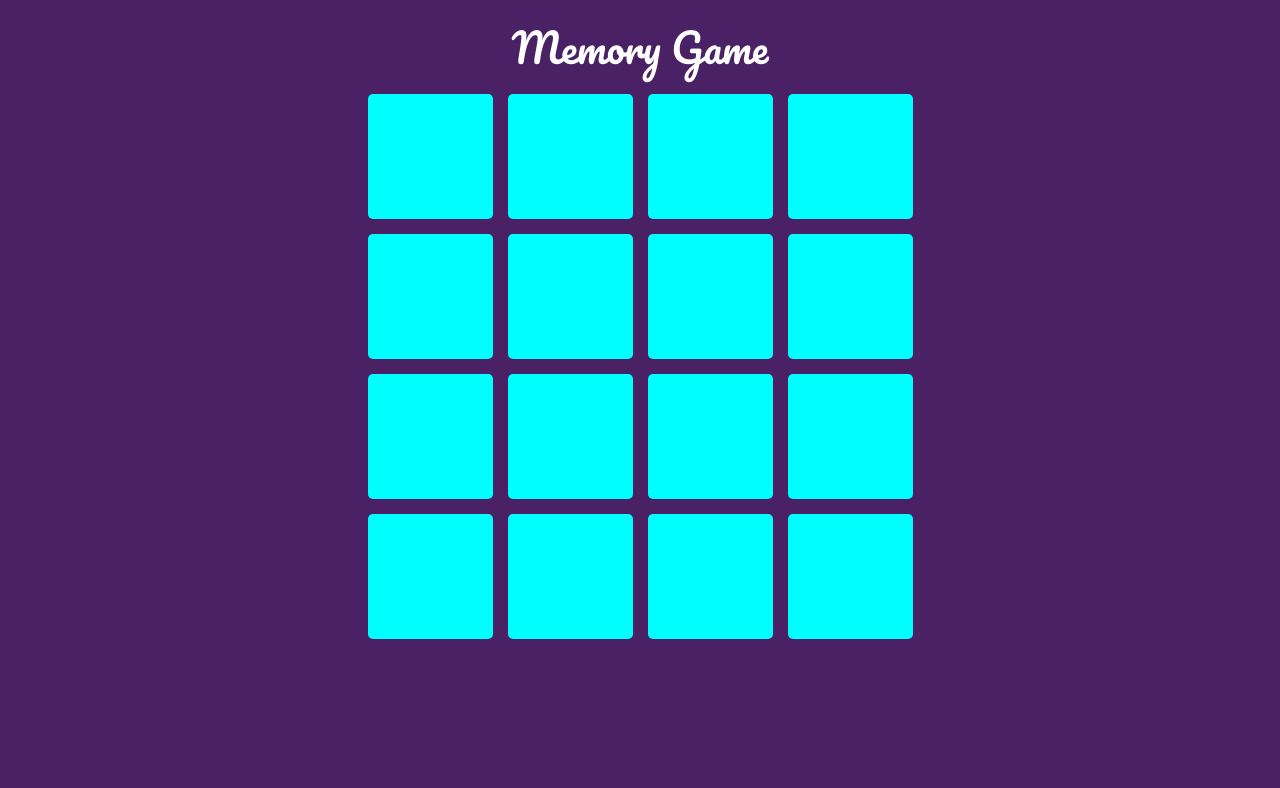
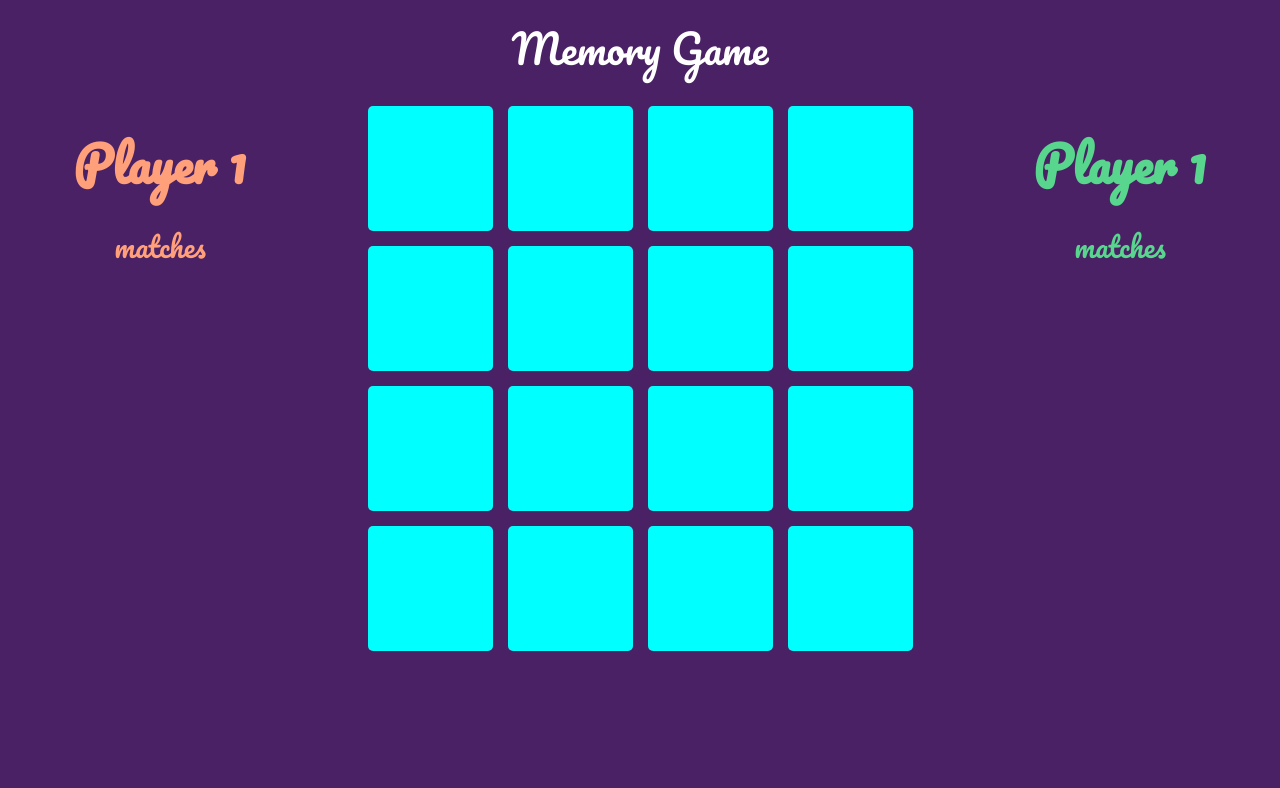
Before and after one commit to MISStexOURIAN/memory-game, a plain HTML site: page index.html in a window 1280 px wide. Drawn offline with Linux system fonts and the light colour scheme.

Commit message:
Styled Player 1 and Player 2 panels.

```diff
--- a/index.html
+++ b/index.html
@@ -18,24 +18,34 @@
 
     <body>
         <header><h1>Memory Game</h1></header>
-        <section class="game-container" id="game-container">
-            <div class="card"><i class="hide fas fa-bicycle"></i></div>
-            <div class="card"><i class="hide fas fa-crow"></i></div>
-            <div class="card"><i class="hide fas fa-chess-queen"></i></div>
-            <div class="card"><i class="hide fas fa-bug"></i></div>
-            <div class="card"><i class="hide fab fa-font-awesome-flag"></i></div>
-            <div class="card"><i class="hide fas fa-bolt"></i></div>
-            <div class="card"><i class="hide fab fa-font-awesome-flag"></i></div>
-            <div class="card"><i class="hide fas fa-glasses"></i></div>
-            <div class="card"><i class="hide fas fa-crow"></i></div>
-            <div class="card"><i class="hide fas fa-bicycle"></i></div>
-            <div class="card"><i class="hide fas fa-glasses"></i></div>
-            <div class="card"><i class="hide fas fa-bug"></i></div>
-            <div class="card"><i class="hide fas fa-chess-queen"></i></div>
-            <div class="card"><i class="hide fas fa-football-ball"></i></div>
-            <div class="card"><i class="hide fas fa-bolt"></i></div>
-            <div class="card"><i class="hide fas fa-football-ball"></i></div>
-        </section>
+        <div class="flexContainer">
+            <section class="player" id="player1">
+                <h2>Player 1</h2>
+                <p><span class="number"></span>matches</p>
+            </section>
+            <section class="game-container" id="game-container">
+                <div class="card" value="0"><i class="hide fas fa-bicycle"></i></div>
+                <div class="card" value="1"><i class="hide fas fa-crow"></i></div>
+                <div class="card" value="2"><i class="hide fas fa-chess-queen"></i></div>
+                <div class="card" value="3"><i class="hide fas fa-bug"></i></div>
+                <div class="card" value="4"><i class="hide fab fa-font-awesome-flag"></i></div>
+                <div class="card" value="5"><i class="hide fas fa-bolt"></i></div>
+                <div class="card" value="4"><i class="hide fab fa-font-awesome-flag"></i></div>
+                <div class="card" value="6"><i class="hide fas fa-glasses"></i></div>
+                <div class="card" value="1"><i class="hide fas fa-crow"></i></div>
+                <div class="card" value="0"><i class="hide fas fa-bicycle"></i></div>
+                <div class="card" value="6"><i class="hide fas fa-glasses"></i></div>
+                <div class="card" value="3"><i class="hide fas fa-bug"></i></div>
+                <div class="card" value="2"><i class="hide fas fa-chess-queen"></i></div>
+                <div class="card" value="7"><i class="hide fas fa-football-ball"></i></div>
+                <div class="card" value="5"><i class="hide fas fa-bolt"></i></div>
+                <div class="card" value="7"><i class="hide fas fa-football-ball"></i></div>
+            </section>
+            <section class="player" id="player2">
+                <h2>Player 1</h2>
+                <p><span class="number"></span>matches</p>
+            </section>
+        </div>
 
 
         <script src="js/app.js"></script>
--- a/stylesheet/style.css
+++ b/stylesheet/style.css
@@ -40,13 +40,55 @@ header h1 {
     justify-self: center;
 }
 
+.flexContainer {
+    display: -webkit-box;
+    display: -ms-flexbox;
+    display: flex;
+    -ms-flex-wrap: nowrap;
+        flex-wrap: nowrap;
+    -webkit-box-orient: horizontal;
+    -webkit-box-direction: normal;
+        -ms-flex-direction: row;
+            flex-direction: row;
+    width: 100%;
+    height: 88%;
+}
+
+h2 {
+    font-size: 3rem;
+}
+
+p {
+    font-size: 1.75rem;
+}
+
+.player {
+    width: 25%;
+    height: 100%;
+    text-align: center;
+    font-family: 'Pacifico', cursive;
+    font-weight: 100;
+}
+
+#player1 {
+    color: #FFA07A;
+}
+
+#player2 {
+    color: #58D68D;
+}
+
 .game-container {
-    height: 88%;
+    height: 95%;
+    width: 50%;
     display: grid;
     grid-template-columns: repeat(4, 125px);
     grid-template-rows: repeat(4, 125px);
     grid-gap: 15px;
     justify-self: center;
+    -webkit-box-pack: center;
+        -ms-flex-pack: center;
+            justify-content: center;
     align-self: center;
     margin-bottom: 15px;
 }
```
